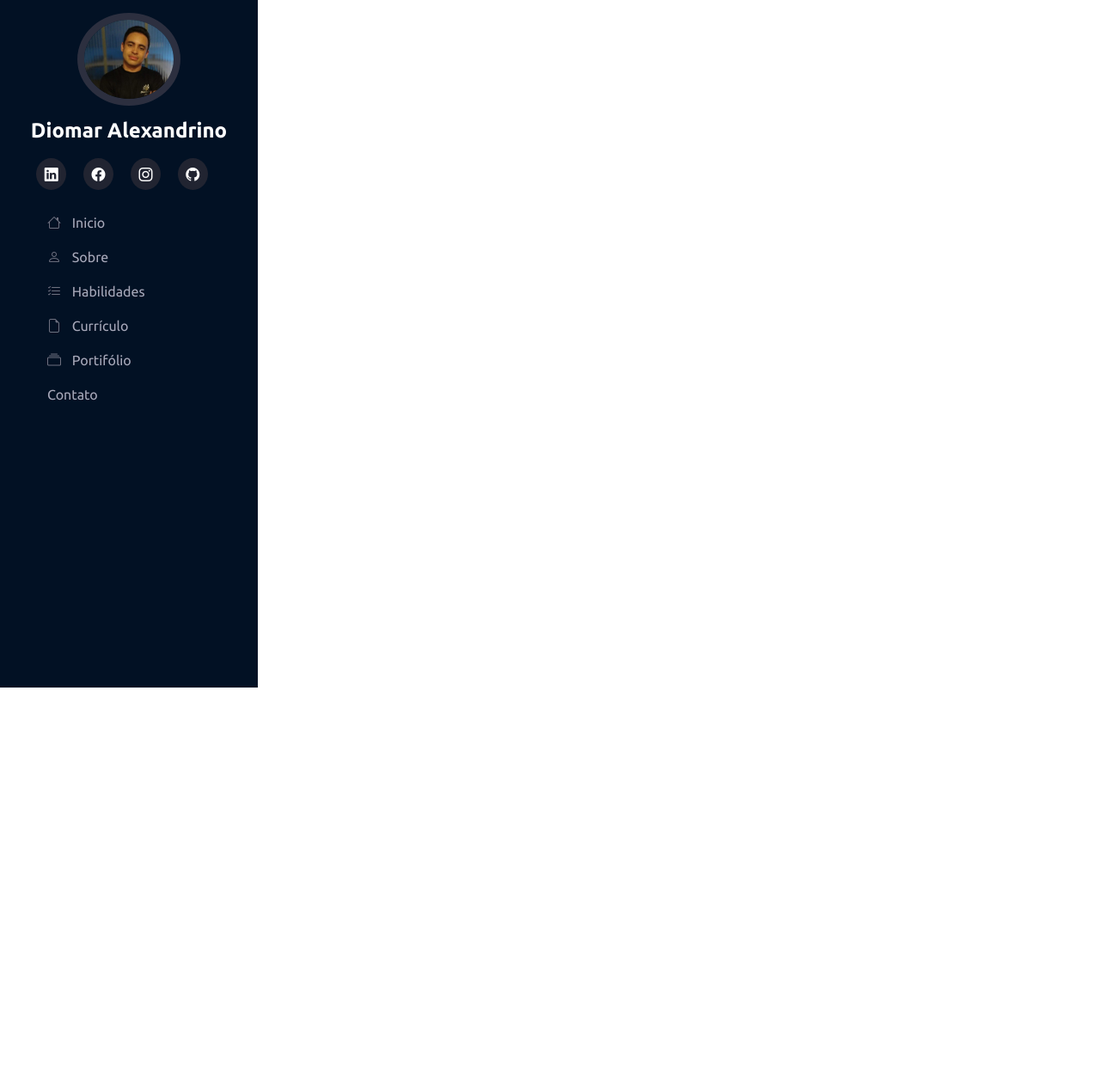
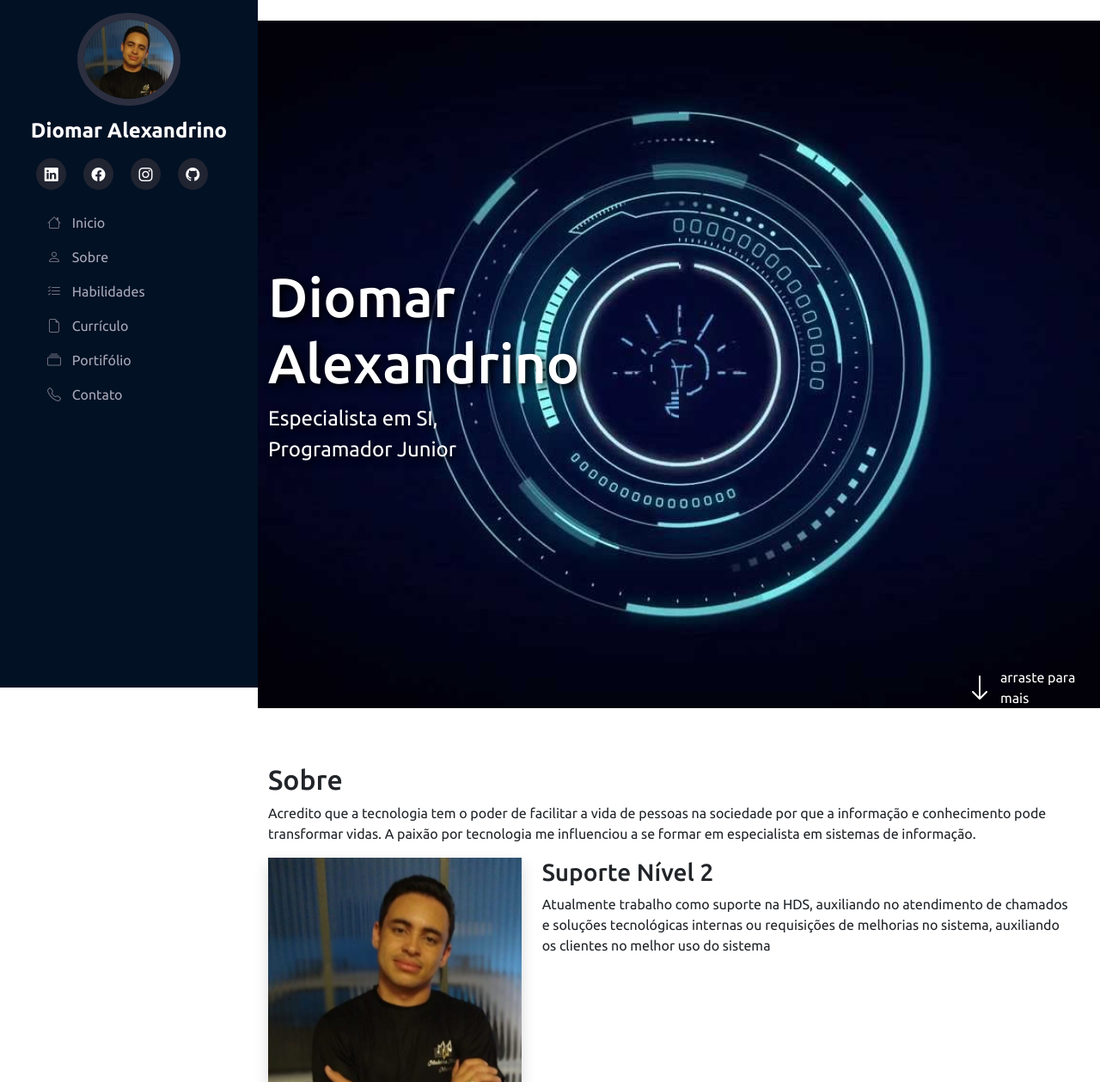
Before and after one commit to DiomarAlexandrino/portifolio-em-flask, a Flask app: page / in a window 1280 px wide. Shown: the whole page at 86% size. Before the commit the page ends 800 px from the top, so only its background shows below. Run offline with Flask 2, Linux system fonts and the light colour scheme; some libraries are stand-ins or nearby versions.

Commit message:
Menu e inicio prontos

```diff
--- a/app.py
+++ b/app.py
@@ -6,6 +6,5 @@ app = Flask(__name__)
 def index():
     return render_template('index.html')
 
-
 if __name__ == '__main__':
     app.run(debug=True)
--- a/static/style.css
+++ b/static/style.css
@@ -50,9 +50,7 @@ html,body {
 
 
 #header .profile .social-Links a:hover {
-
     background: #149ddd;
-
 }
 
 .nav-menu{
@@ -91,3 +89,41 @@ html,body {
 {
     color: #149ddd;
 }
+
+#main {
+    margin-left: 300px;
+}
+
+section#inicio {
+    background-image: url("./img/fundo.jpg");
+    background-repeat: no-repeat;
+    background-size: cover;
+    background-attachment: fixed;
+    background-position: center;
+
+    width: 100%;
+    height: 100vh;
+}
+
+section#inicio  h2{
+ font-size: 4rem;
+}
+
+section#inicio  span#subtitle {
+   margin-right: 8rem;
+   font-size:  1.5rem;
+   }
+
+   .text-shadow{
+
+     text-shadow: 4px 4px 10px #000000;
+   }
+
+   section#inicio div#arraste {
+     width: 9rem;
+   }
+
+   section#inicio div#arraste a {
+    text-decoration: none;
+    color: #fff;
+  }
--- a/templates/index.html
+++ b/templates/index.html
@@ -11,10 +11,16 @@
     <title>this code</title>
 </head>
 <body>
+
+  <i class="bi bi-list menu-mobile"></i>
+
    <aside id='header'>
        <section class='profile'>
-           <img src = "../static/img/fotoDiomar.jpg">
+           <img src = "../static/img/fotoDiomar.jpg"/>
            <h1>Diomar Alexandrino</h1>
+           </div>
+
+
            <div class="social-Links mt-4 text-center">
                <a target="_blank" href="https://www.linkedin.com/in/diomar-alexandrino-97a75631"><i class="bi bi-linkedin"></i></a>
                <a target="_blank" href="https://web.facebook.com/profile.php?id=100014885985258"><i class="bi bi-facebook"></i></a>
@@ -42,15 +48,62 @@
                 <a class="nav-link" href="#"><i class="bi bi-collection" aria-hidden="true"></i>  Portifólio</a>
               </li>
               <li class="nav-item">
-                <a class="nav-link" href="#">Contato</a>
+                <a class="nav-link" href="#"><i class="bi bi-telephone"></i>Contato</a>
               </li>
-
-
           </ul>
        </nav>
 
    </aside>
 
+<main  id="main">
+  <section id="inicio" class="row m-0 p-0">
+    <div class="col-md-5 d-flex justify-content-center
+    align-items-center flex-column"  >
+      <h2 class="text-white text-shadow"> Diomar Alexandrino</h2>
+      <span id = "subtitle" class="text-white text-shadow">
+         Especialista em SI, Programador Junior</span>
+    </div>
+
+     <div class="col-md-7 d-flex justify-content-end
+     align-items-end" >
+      <div id="arraste" class="d-flex align-items-center">
+        <i class="bi bi-arrow-down text-white pe-2 fs-2"
+        aria-hidden="true"></i>
+        <a href="">arraste para mais</a>
+       </div>
+
+     </div>
+          </section>
+
+   <section class="container mt-5" id='sobre' >
+      <div class="col-md-12">
+          <h2 class='pt-3'>Sobre</h2>
+          <p>
+           Acredito que a tecnologia tem o poder de facilitar a vida de pessoas na sociedade
+           por que a informação e conhecimento pode transformar vidas. A paixão por tecnologia
+           me influenciou a se formar em especialista em sistemas de informação.
+          </p>
+        </div>
+
+          <div class="row w-100" >
+            <div class="col-md-4">
+          <img class="img-fluid shadow" src="../static/img/fotoDiomar.jpg"
+          alt="Foto de Perfil">
+          </div>
+          <div class=col-md-8>
+            <h3>Suporte Nível 2</h3>
+            <p>
+              Atualmente trabalho como suporte na HDS, auxiliando no atendimento de chamados
+              e soluções tecnológicas internas ou requisições de melhorias no sistema, auxiliando os
+              clientes no melhor uso do sistema
+            </p>
+          </div>
+        </div>
+
+  </div>
+   </section>
+
+ </main>
 
     <script src="../static/script.js"></script>
 </body>
```
Also changed, not shown: static/img/fundo.jpg (added).
